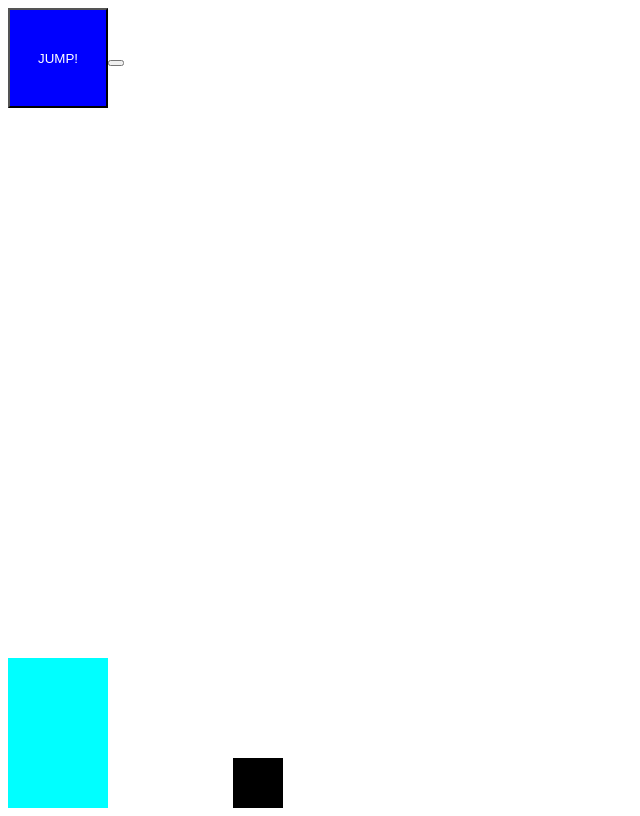
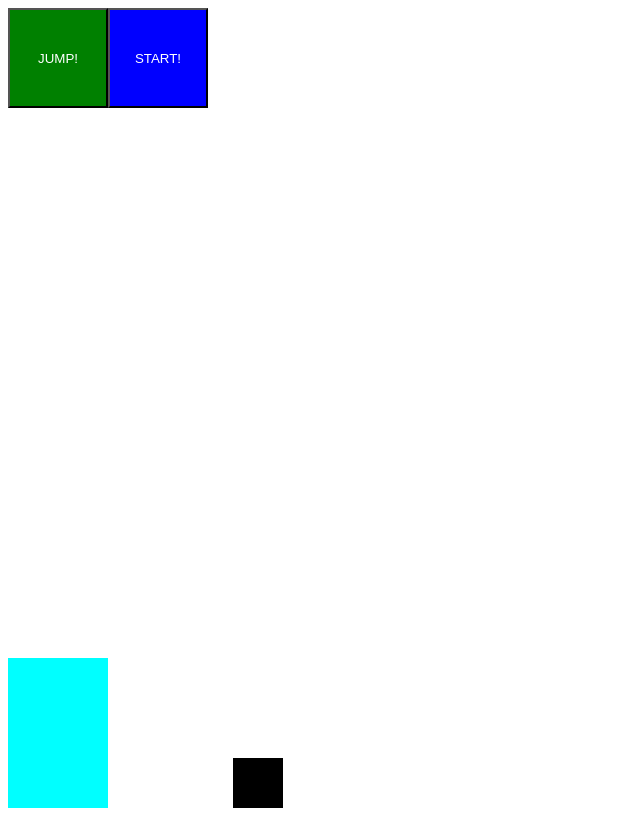
Before and after one commit to salmonco/embeddable-mini-game, a website built with Vite: page index.html in a window 1280 px wide. Shown: the whole page, without its empty margins (0-640 px from the left). Built offline with nearby package versions, Linux system fonts and the light colour scheme.

Commit message:
ui: 시작 버튼

```diff
--- a/src/game.ts
+++ b/src/game.ts
@@ -39,6 +39,7 @@ class Game {
         if (this._root.querySelector('#startButton') === null) {
             const startButton = document.createElement('button')
             startButton.id = 'startButton'
+            startButton.innerText = 'START!'
             startButton.addEventListener('click', () => this.start())
             this._root.appendChild(startButton)
         }
--- a/src/style.css
+++ b/src/style.css
@@ -22,6 +22,13 @@
 #jumpButton {
     width: 100px;
     height: 100px;
+    background-color: green;
+    color: white;
+}
+
+#startButton {
+    width: 100px;
+    height: 100px;
     background-color: blue;
     color: white;
 }
```
